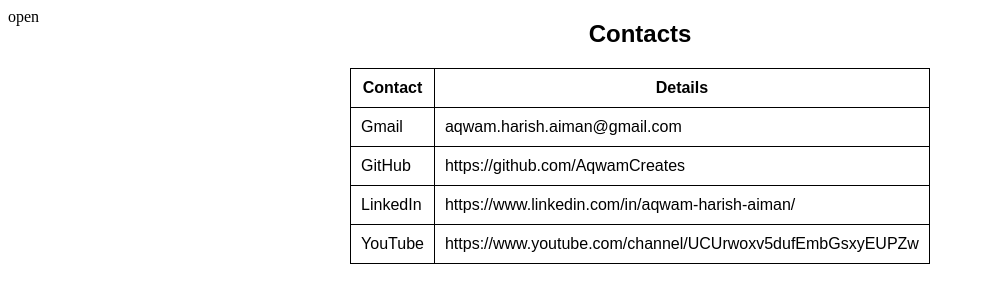
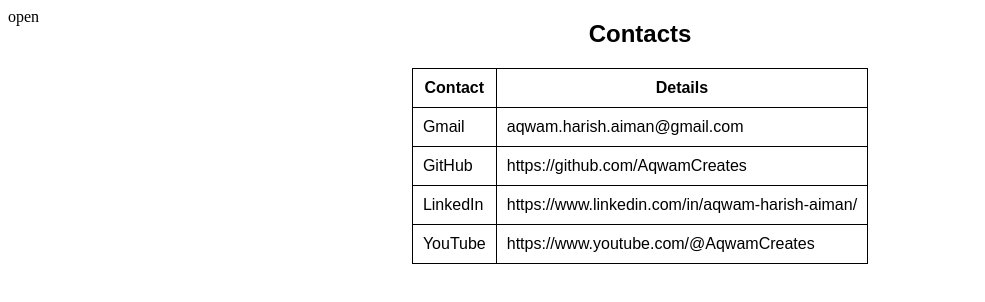
Before and after one commit to AqwamCreates/Portfolio, a plain HTML site: page contacts.html in a window 1280 px wide. Shown: the whole page, without its empty margins (0-985 px from the left). Drawn offline with Linux system fonts and the light colour scheme; a script that the page names is missing.

Commit message:
Update contacts.html

```diff
--- a/contacts.html
+++ b/contacts.html
@@ -34,7 +34,7 @@
 	</tr>
 	<tr>
 		<td>YouTube</td>
-		<td>https://www.youtube.com/channel/UCUrwoxv5dufEmbGsxyEUPZw</td>
+		<td>https://www.youtube.com/@AqwamCreates</td>
 	</tr>
 </table>
 
```
